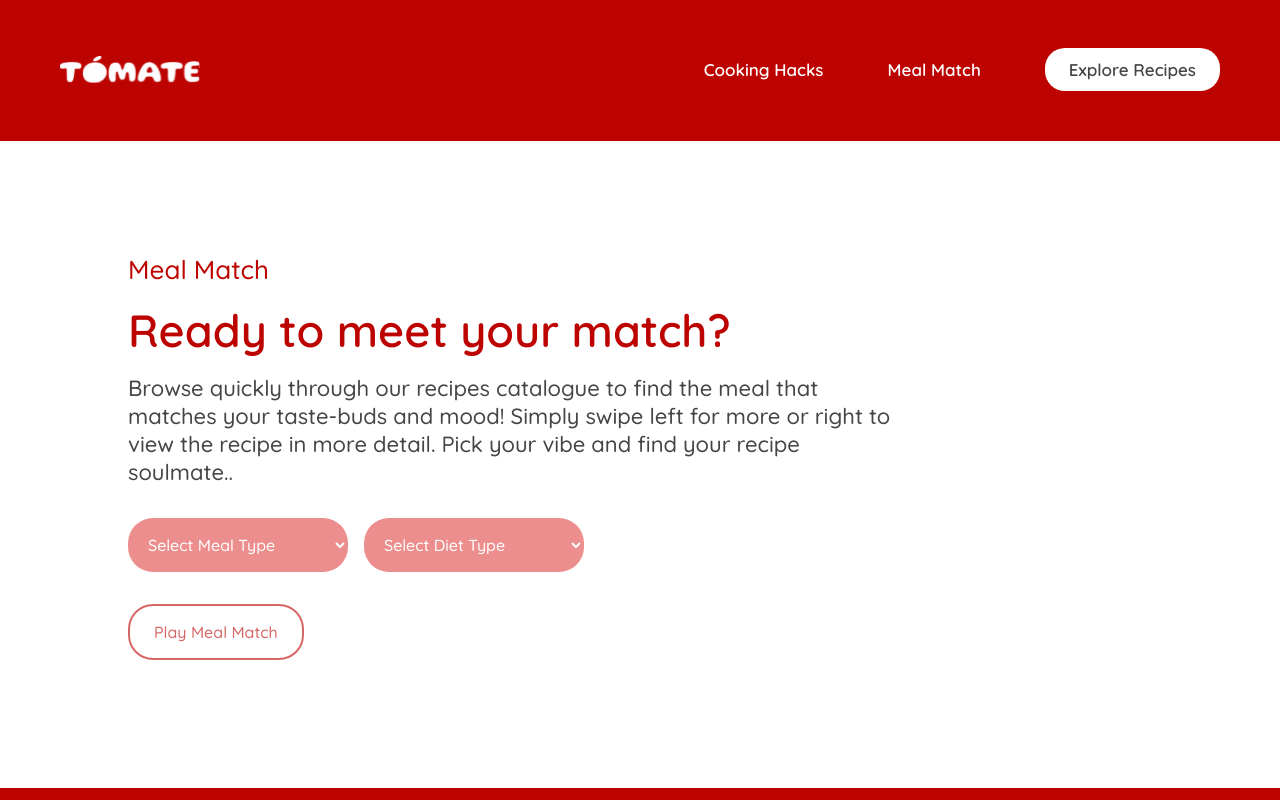
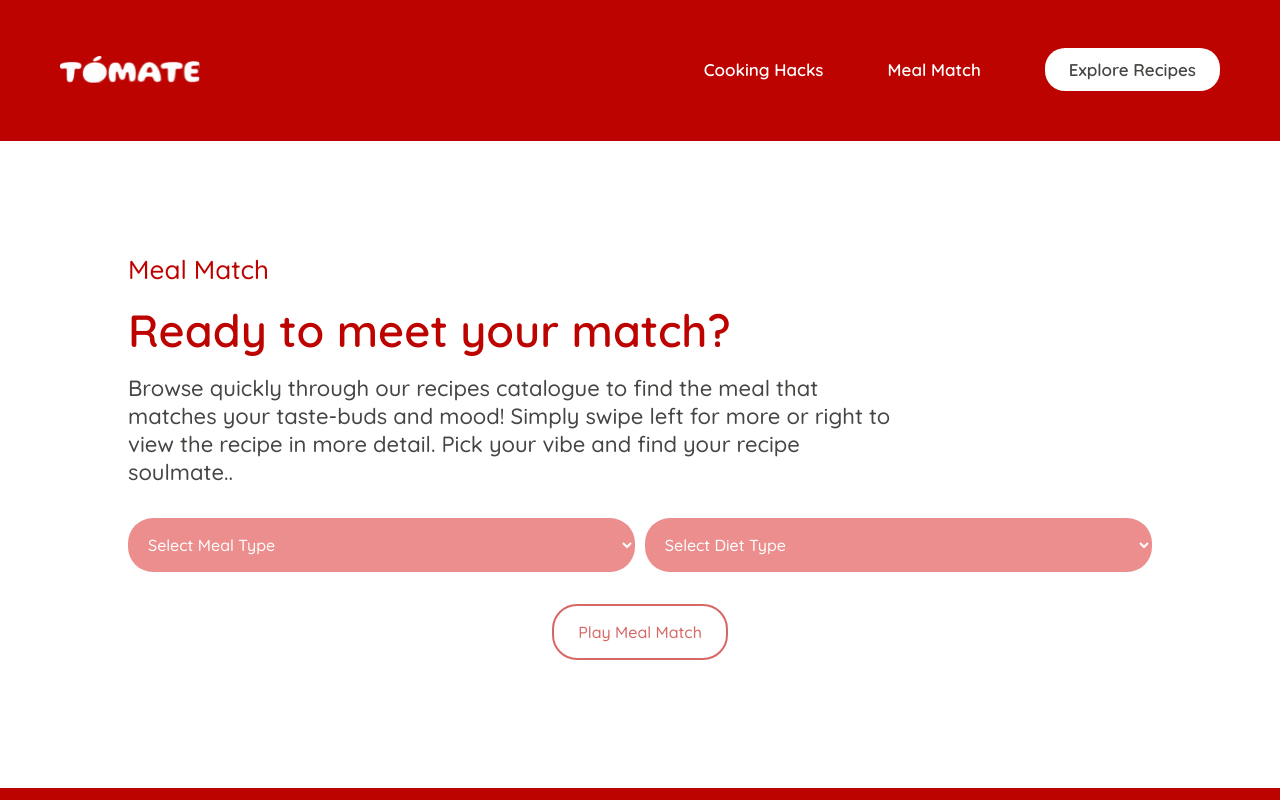
Before and after one commit to dharvi-22/tomate-fullstack, a React (Create React App) app in the folder frontend/: page /meal-match in a window 1280 px wide. Shown: the top 800 px of the page. Built offline with nearby package versions, Linux system fonts and the light colour scheme; no server answers.

Commit message:
fixed meal match page mobile spacing issue

```diff
--- a/frontend/src/styles/mealMatch.scss
+++ b/frontend/src/styles/mealMatch.scss
@@ -29,11 +29,12 @@
     }
     .filters-container{
         display: flex;
-        gap: 1rem;
-        justify-items: left;
+        flex-direction: column;
+        gap: 0.6rem;
+        justify-items: center;
         select {
             justify-content: space-between;
-            width: 220px;
+            width: 100%;
             padding: 1rem;
             color: white;
             border-radius: 25px;
@@ -68,14 +69,9 @@
     .meal-container{
         padding: 4rem 0;
 
-
         .swipe-wrapper {
-            touch-action: pan-y;
+        touch-action: pan-y;
         }
-
-    }
-    .swipe-wrapper {
-        touch-action: pan-y;
     }
     .button-group{
         display: flex;
@@ -115,9 +111,9 @@
         align-items: center;
         width: 100%;
         text-align: left;
-        max-width: 480px;
-        min-width: 480px;
-        height: 510px;
+        max-width: 320px;
+        min-width: 320px;
+        height: 500px;
         overflow: hidden;
         margin: 0 auto;
 
@@ -189,9 +185,15 @@
             font-size: 18px;
             max-width: 70%;
         }
+        .meal-card{
+             max-width: 510px;
+             min-width: 510px;
+             height: 500px;
+        }
 
     }
     .filters-container{
+        flex-direction: row !important;
         select{
             font-size: 18px;
         }
@@ -199,7 +201,7 @@
     .play-button{
         font-size: 18px;
         margin: 1rem 0 !important;
-        align-self: flex-start !important;
+        align-self: center !important;
     }
 }
 
```
